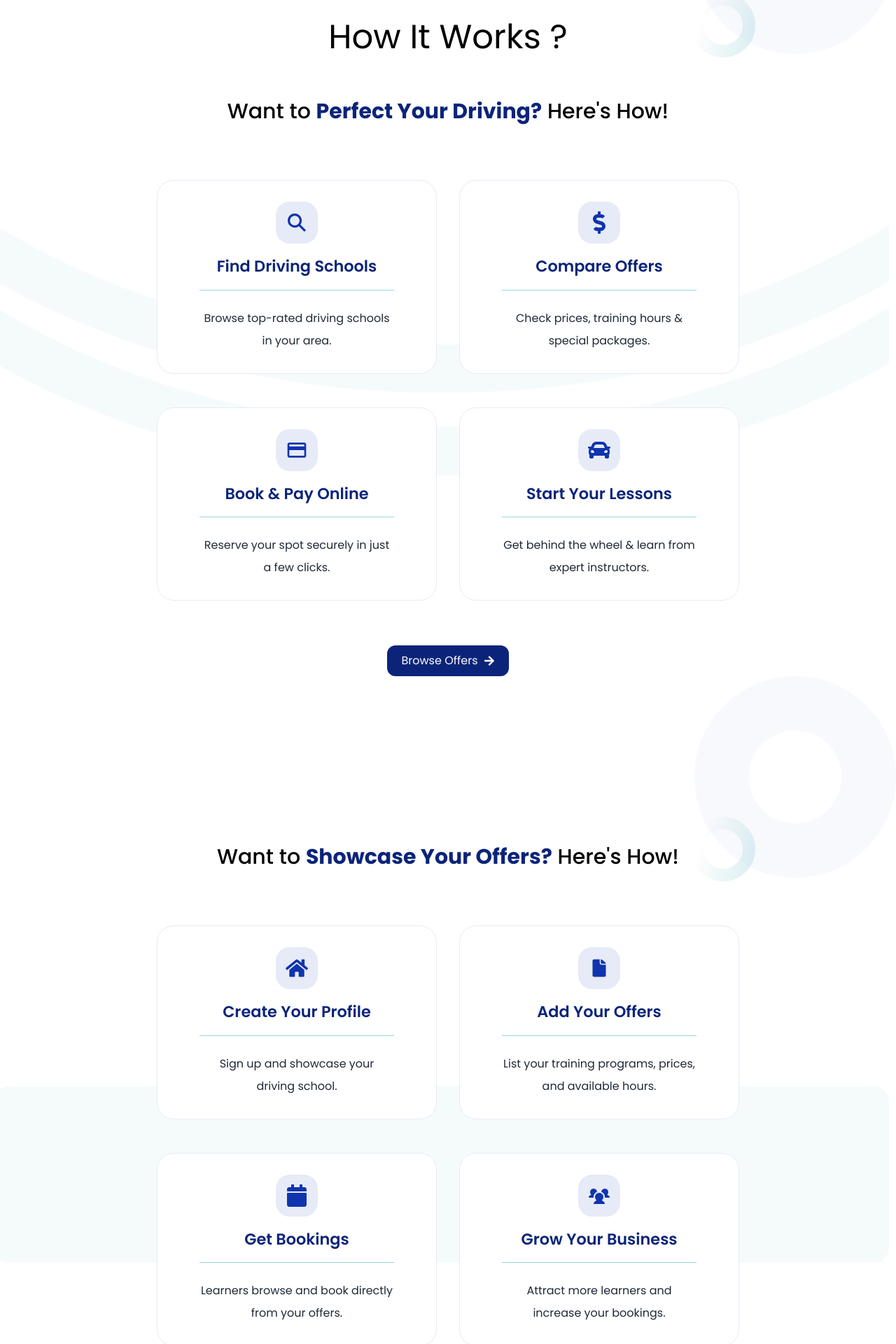
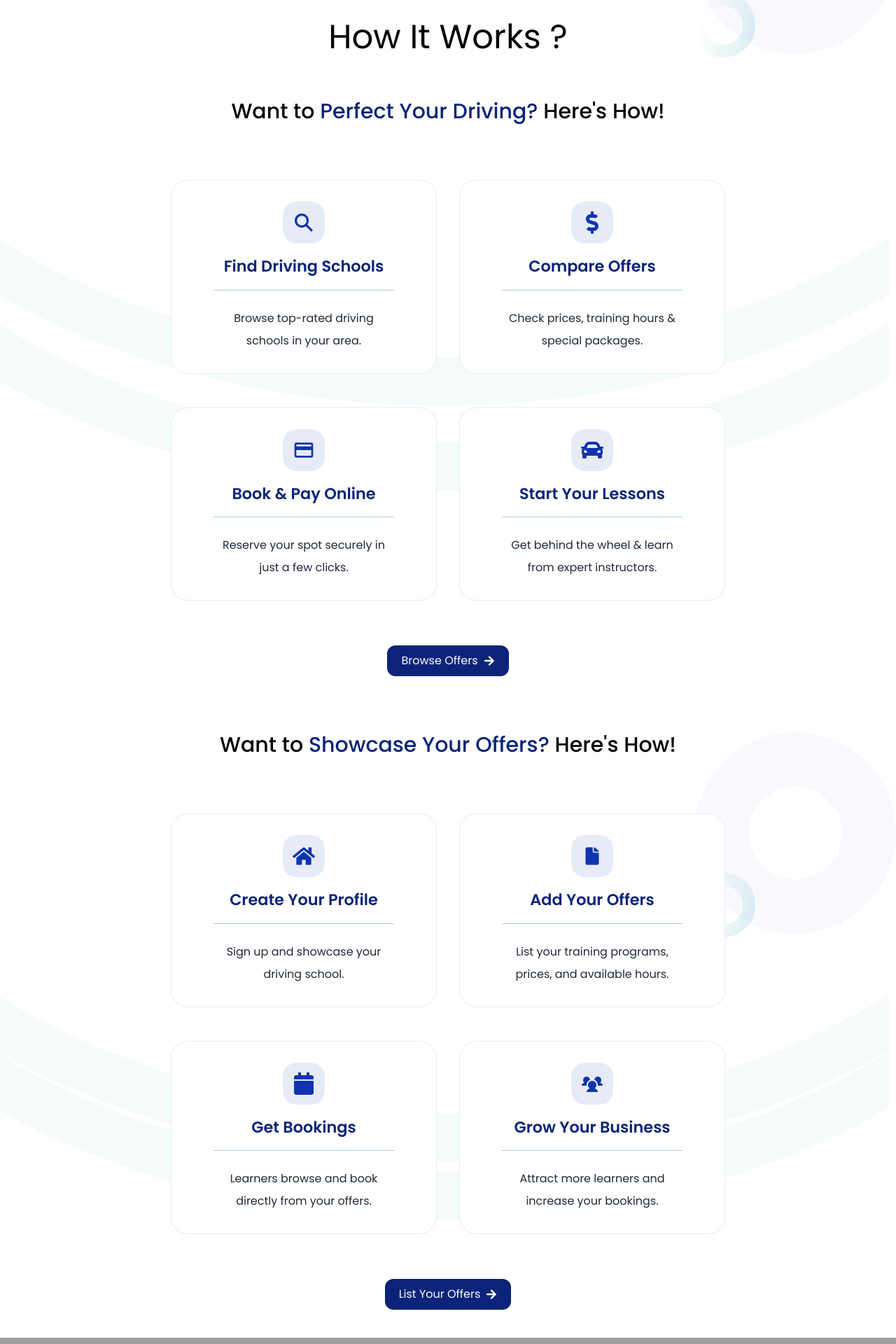
Before and after one commit to WESthhhhh/drivee-frontend, a React (Vite) app: page /howitworks in a window 1280 px wide. Shown: the part 211-2131 px from the top of the page at 70% size. Built offline with nearby package versions, Linux system fonts and the light colour scheme; grey boxes are pictures that could not be loaded.

Commit message:
Refactor layout and component styles for how it works pages

```diff
--- a/src/components/cards/howCards.jsx
+++ b/src/components/cards/howCards.jsx
@@ -1,7 +1,7 @@
 import React from 'react';
 const Card = ({ icon, title, description, className = '' }) => {
   return (
-    <div className={`text-center border border-b50 rounded-small-md md:rounded-large-md p-[30px_60px] w-[400px] bg-white relative z-10 ${className}`}>
+    <div className={`text-center border border-b50 rounded-small-md md:rounded-large-md p-[30px_60px] w-[350px] md:w-[380px] bg-white relative z-10 ${className}`}>
       <div className="w-[60px] h-[60px] flex justify-center items-center text-primary rounded-[20px] text-[2rem] mx-auto bg-b50">
         {icon}
       </div>
--- a/src/components/cards/schoolCards.jsx
+++ b/src/components/cards/schoolCards.jsx
@@ -6,7 +6,7 @@ const SchoolCard = ({ school }) => {
   const navigate = useNavigate();
 
   return (
-    <div className="bg-light rounded-[20px] overflow-hidden shadow-primary-4 w-full h-full flex flex-col">
+    <div className="bg-light rounded-large-md overflow-hidden shadow-primary-4 w-full h-full flex flex-col">
       <div className="h-[100px] w-full overflow-hidden">
         <img
           src={school.bgimg}
--- a/src/components/layouts/howItWorks1.jsx
+++ b/src/components/layouts/howItWorks1.jsx
@@ -21,18 +21,18 @@ const Howitwork1 = () => {
 
       {/* Content */}
       <div className="container mx-auto px-4 relative z-10">
-      <h1 className="text-4xl md:text-5xl text-center font-normal mb-16">
+        <h1 className="text-4xl md:text-5xl text-center font-normal mb-16">
           How It Works ?
         </h1>
 
         <h2 className="text-2xl md:text-3xl text-center font-medium mb-20">
-          Want to <span className="text-primary font-bold">Perfect Your Driving?</span> Here's How!
+          Want to <span className="text-primary">Perfect Your Driving?</span> Here's How!
         </h2>
 
-        {/* Card rows - matching Howitwork2's structure */}
-        <div className="max-w-5xl mx-auto my-[4rem] flex flex-col justify-center gap-12">
-          {/* First row */}
-          <div className="flex flex-col justify-center md:flex-row md:justify-center gap-8">
+
+        <div className="max-w-5xl mx-auto my-[4rem] flex flex-col items-center gap-12">
+
+          <div className="flex flex-col md:flex-row justify-center items-center md:items-stretch gap-8 w-full">
             <HowCard
               icon={<IoSearchSharp className='text-b200' />}
               title="Find Driving Schools"
@@ -45,8 +45,8 @@ const Howitwork1 = () => {
             />
           </div>
 
-          {/* Second row */}
-          <div className="flex flex-col md:flex-row justify-center gap-8">
+
+          <div className="flex flex-col md:flex-row justify-center items-center md:items-stretch gap-8 w-full">
             <HowCard
               icon={<MdPayment className='text-b200' />}
               title="Book & Pay Online"
@@ -60,7 +60,7 @@ const Howitwork1 = () => {
           </div>
         </div>
 
-        <div className="text-center">
+        <div className="text-center mb-10">
           <Button type='primary' className="inline-flex items-center gap-2">
             Browse Offers <FaArrowRight />
           </Button>
--- a/src/components/layouts/howItWorks2.jsx
+++ b/src/components/layouts/howItWorks2.jsx
@@ -4,30 +4,32 @@ import { IoIosDocument } from "react-icons/io";
 import { PiUsersThreeFill } from "react-icons/pi";
 import big_circle from '/images/phone-ellipse.png';
 import sm from '/images/howw-1.png';
-import rect from '/images/big-rect.png';
+import intersect from '/images/Intersect.png';
 import Button from '../UI/button';
 import HowCard from '../cards/howCards';
 
 const Howitwork2 = () => {
   return (
-    <div className="min-h-screen pt-[15rem] relative z-10 overflow-x-hidden text-tet">
+    <div className="min-h-screen mt-10 relative z-10 overflow-x-hidden text-tet">
       {/* Background elements */}
       <div className="pointer-events-none">
         <img src={big_circle} className="absolute top-0 right-0 z-0" alt="" />
         <img src={sm} className="absolute top-[200px] right-[200px] z-0" alt="" />
-        <img src={rect} className="absolute top-[55%] w-full max-w-full left-[-10px] z-0" alt="" />
+        <img src={intersect} className="absolute top-[45%] w-full max-w-full left-[-10px] z-0" alt="" />
+        <img src={intersect} className="absolute top-[55%] w-full max-w-full left-[-10px] z-0" alt="" />
       </div>
 
       {/* Content */}
       <div className="container mx-auto px-4 relative z-10">
+
         <h2 className="text-2xl md:text-3xl text-center font-medium mb-20">
-          Want to <span className="text-primary font-bold">Showcase Your Offers?</span> Here's How!
+          Want to <span className="text-primary">Showcase Your Offers?</span> Here's How!
         </h2>
 
-        {/* Card rows - matching Howitwork1's structure */}
-        <div className="max-w-5xl mx-auto my-[4rem] flex flex-col gap-12">
-          {/* First row */}
-          <div className="flex flex-col md:flex-row justify-center gap-8">
+        {/* Card rows - updated centering */}
+        <div className="max-w-5xl mx-auto my-[4rem] flex flex-col items-center gap-12">
+          {/* First row - centered on mobile */}
+          <div className="flex flex-col md:flex-row justify-center items-center md:items-stretch gap-8 w-full">
             <HowCard
               icon={<FaHome className='text-b200' />}
               title="Create Your Profile"
@@ -40,8 +42,8 @@ const Howitwork2 = () => {
             />
           </div>
 
-          {/* Second row */}
-          <div className="flex flex-col md:flex-row justify-center gap-8">
+          {/* Second row - centered on mobile */}
+          <div className="flex flex-col md:flex-row justify-center items-center md:items-stretch gap-8 w-full">
             <HowCard
               icon={<FaCalendar className='text-b200' />}
               title="Get Bookings"
--- a/src/pages/howitWorks.jsx
+++ b/src/pages/howitWorks.jsx
@@ -3,7 +3,7 @@ import HowItwork1 from '../components/layouts/howItWorks1'
 import HowItwork2 from '../components/layouts/howItWorks2'
 function howItWorks() {
   return (
-    <div>
+    <div className='mb-10'>
 
         <HowItwork1></HowItwork1>
         <HowItwork2></HowItwork2>
```
